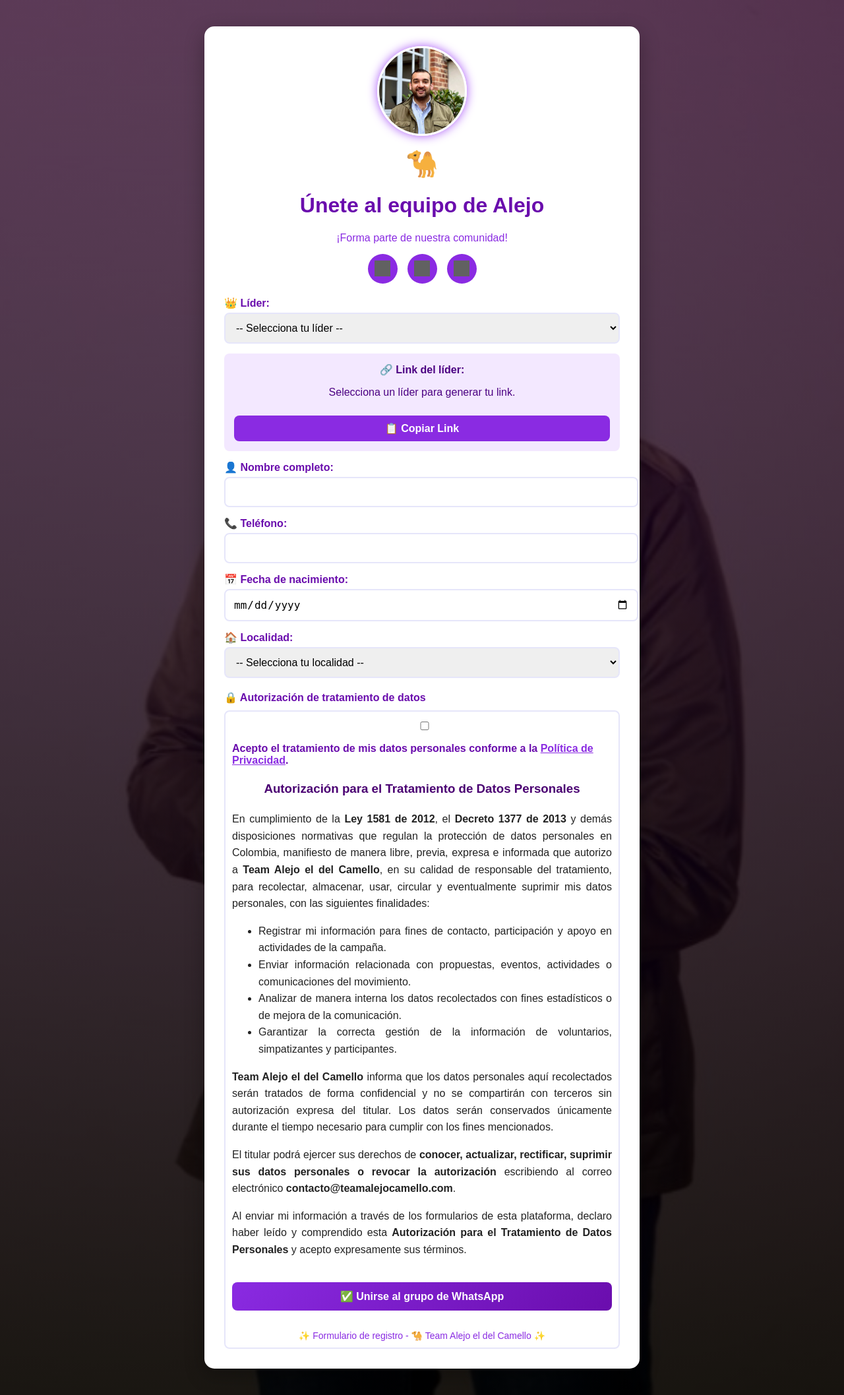
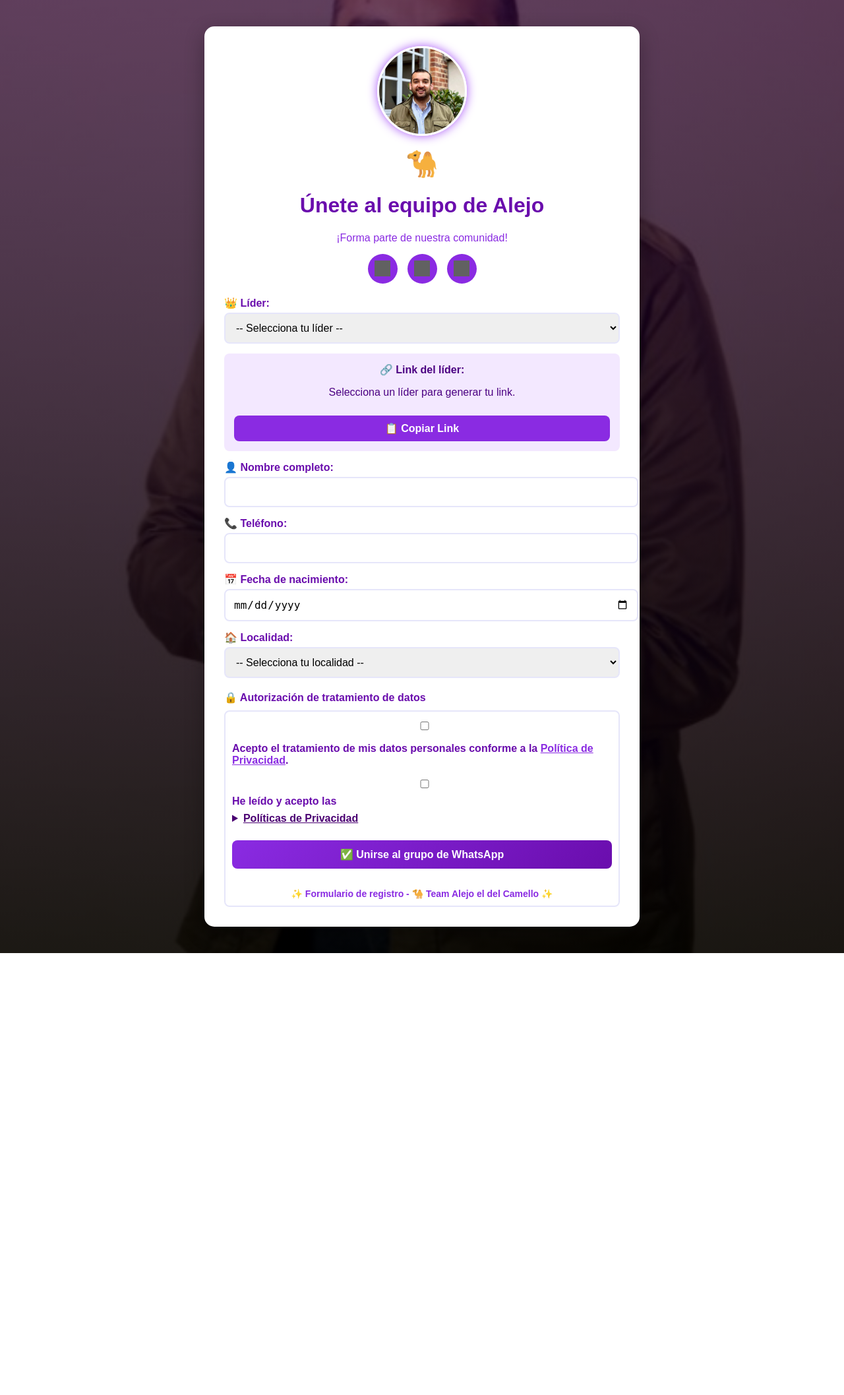
Before and after one commit to dssanche/mi_registro_whatsapp, a Flask app: page / in a window 1280 px wide. Shown: the whole page at 66% size. After the commit the page ends 1445 px from the top, so only its background shows below. Run offline with Flask 3, Linux system fonts and the light colour scheme; grey boxes are pictures that could not be loaded.

Commit message:
Cambios en la paginas

```diff
--- a/templates/registro.html
+++ b/templates/registro.html
@@ -225,35 +225,49 @@
             <label for="aceptoDatos">
                 Acepto el tratamiento de mis datos personales conforme a la
                 <a href="javascript:void(0)" onclick="togglePolitica()" style="color:#8A2BE2; text-decoration: underline;">Política de Privacidad</a>.
-            </label>
+          	<div style="font-family: 'Poppins', sans-serif; line-height: 1.6; color: #222;">
+  <label>
+    <input type="checkbox" required>
+    He leído y acepto las
+    <details style="display:inline;">
+      <summary style="cursor:pointer; color:#4a0072; text-decoration:underline;">
+        Políticas de Privacidad
+      </summary>
+      <div style="margin-top:10px; background-color:#f9f9f9; border-radius:10px; padding:15px; border:1px solid #ccc; max-height:300px; overflow-y:auto;">
+        <h3 style="text-align:center; color:#4a0072;">Autorización para el Tratamiento de Datos Personales</h3>
 
-            <div style="font-family: 'Poppins', sans-serif; line-height: 1.6; color: #222; text-align: justify;">
-  	    <h3 style="text-align:center; color:#4a0072;">Autorización para el Tratamiento de Datos Personales</h3>
         <p>
           En cumplimiento de la <b>Ley 1581 de 2012</b>, el <b>Decreto 1377 de 2013</b> y demás disposiciones normativas
           que regulan la protección de datos personales en Colombia, manifiesto de manera libre, previa, expresa e informada
           que autorizo a <b>Team Alejo el del Camello</b>, en su calidad de responsable del tratamiento, para recolectar,
           almacenar, usar, circular y eventualmente suprimir mis datos personales, con las siguientes finalidades:
         </p>
+
         <ul>
           <li>Registrar mi información para fines de contacto, participación y apoyo en actividades de la campaña.</li>
           <li>Enviar información relacionada con propuestas, eventos, actividades o comunicaciones del movimiento.</li>
           <li>Analizar de manera interna los datos recolectados con fines estadísticos o de mejora de la comunicación.</li>
           <li>Garantizar la correcta gestión de la información de voluntarios, simpatizantes y participantes.</li>
         </ul>
+
         <p>
           <b>Team Alejo el del Camello</b> informa que los datos personales aquí recolectados serán tratados de forma confidencial
           y no se compartirán con terceros sin autorización expresa del titular. Los datos serán conservados únicamente durante
           el tiempo necesario para cumplir con los fines mencionados.
         </p>
+
         <p>
           El titular podrá ejercer sus derechos de <b>conocer, actualizar, rectificar, suprimir sus datos personales o revocar la autorización</b>
           escribiendo al correo electrónico <b>contacto@teamalejocamello.com</b>.
         </p>
+
         <p>
           Al enviar mi información a través de los formularios de esta plataforma, declaro haber leído y comprendido esta
           <b>Autorización para el Tratamiento de Datos Personales</b> y acepto expresamente sus términos.
         </p>
+      </div>
+    </details>
+  </label>
 </div>
         <button type="submit">✅ Unirse al grupo de WhatsApp</button>
     </form>
```
Lines whose indentation alone changed are shown as unchanged.
